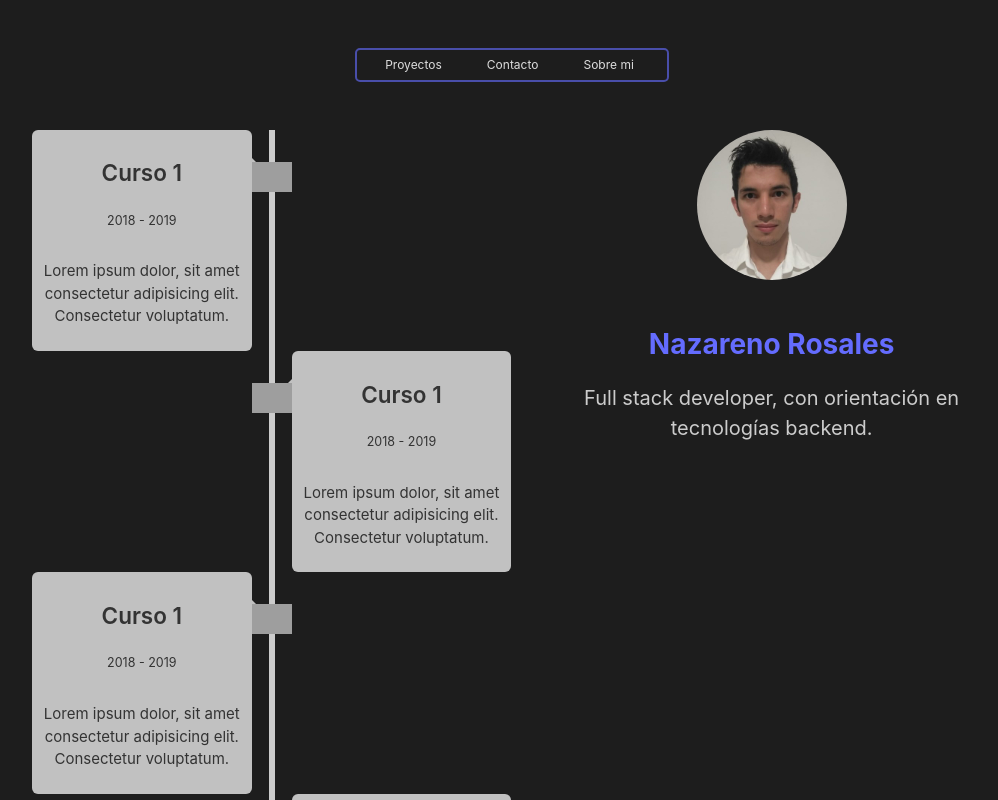
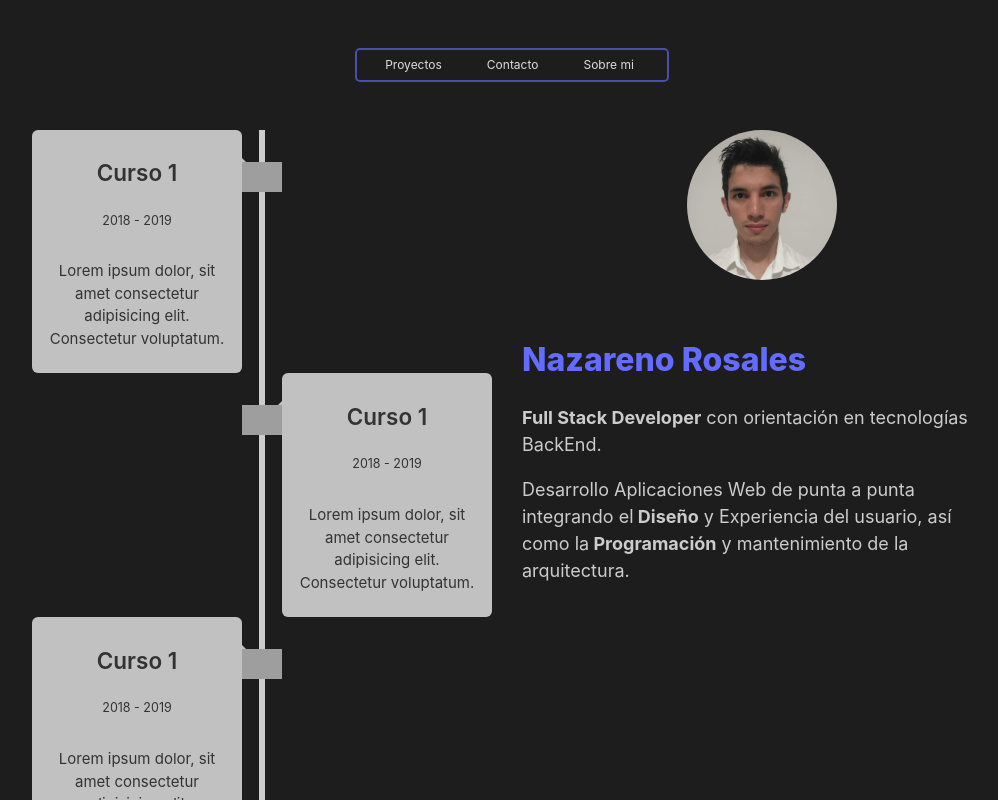
Before and after one commit to NazaRosales/portfolio, a React (Vite) app: page / in a window 1280 px wide. Shown: the top 800 px of the page, without its empty margins (128-1126 px from the left). Built offline with nearby package versions, Linux system fonts and the light colour scheme; grey boxes are pictures that could not be loaded.

Commit message:
Componentizando el about me

```diff
--- a/src/App.css
+++ b/src/App.css
@@ -12,17 +12,21 @@
   display: flex;
   justify-content: space-between;
 }
+.about-me {
+  max-width: 50%;
+}
+.my-info{
+  padding: 10px;
+  text-align: left;
+}
 .about-me h1 {
+  font-weight: 800;
+  font-size: 32px;
   color: #646cff;
-  font-size: 28px;
 }
 .about-me p {
   color: #ccc;
-  font-size: 20px;
-}
-.about-me {
-  display: block;
-  align-items: start;
+  font-size: 18px;
 }
 .about-me img {
   margin-bottom: 20px;
--- a/src/App.jsx
+++ b/src/App.jsx
@@ -1,4 +1,5 @@
 import "./App.css";
+import AboutMe from "./components/AboutMe/AboutMe";
 import ContactForm from "./components/ContactForm/ContactForm";
 import NavBar from "./components/NavBar/NavBar";
 import TimeLine from "./components/TimeLine/TimeLine";
@@ -9,14 +10,7 @@ function App() {
       <NavBar />
       <div className="presentation">
         <TimeLine />
-        <article className="about-me">
-          <img
-            src="/foto-perfil.jpg"
-            alt="Mi foto de presentación - Nazareno Rosales"
-          />
-          <h1>Nazareno Rosales</h1>
-          <p>Full stack developer, con orientación en tecnologías backend.</p>
-        </article>
+        <AboutMe />
       </div>
 
       <article>
--- /dev/null
+++ b/src/components/AboutMe/AboutMe.jsx
@@ -0,0 +1,22 @@
+export default function AboutMe() {
+  return (
+    <article className="about-me">
+      <img
+        src="/foto-perfil.jpg"
+        alt="Mi foto de presentación - Nazareno Rosales"
+      />
+      <div className="my-info">
+        <h1>Nazareno Rosales</h1>
+        <p>
+          <strong>Full Stack Developer</strong> con orientación en tecnologías
+          BackEnd.
+        </p>
+        <p>
+          Desarrollo Aplicaciones Web de punta a punta integrando el
+          <strong> Diseño</strong> y Experiencia del usuario, así como la
+          <strong> Programación</strong> y mantenimiento de la arquitectura.
+        </p>
+      </div>
+    </article>
+  );
+}
```
